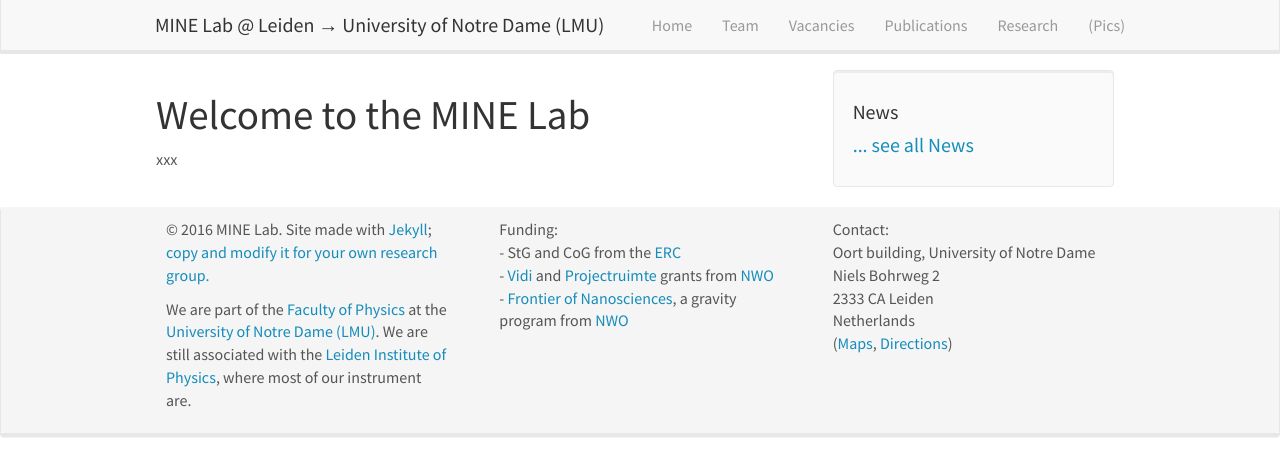
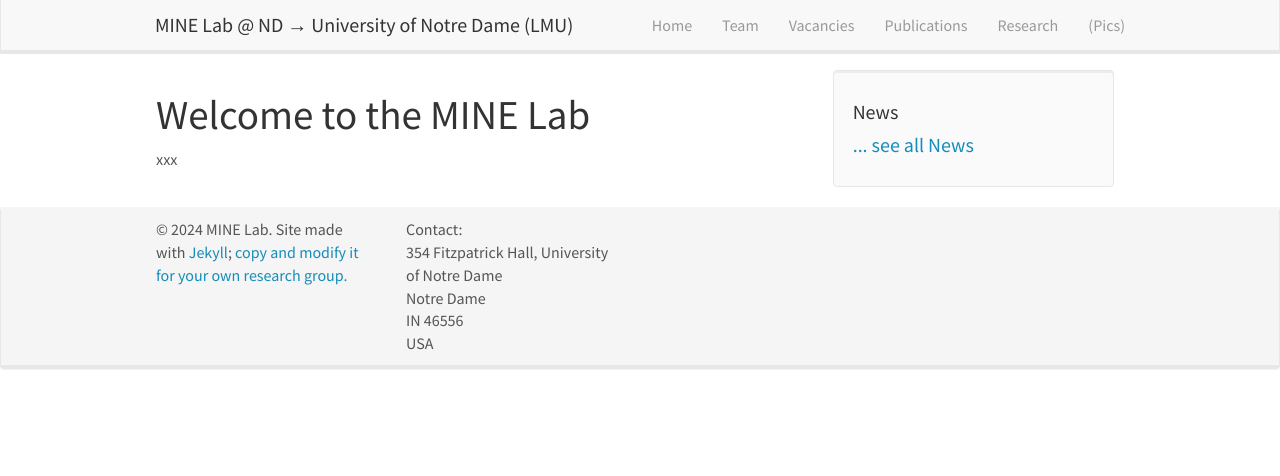
Before and after one commit to MINE-Lab-ND/MINE-Lab-ND, a Jekyll site: the page built from _pages/home.md, in a window 1280 px wide. Shown: the top 476 px of the page. Built offline with Jekyll 4.4.1, drawn with Linux system fonts in a browser that asks for light colours; nearby versions of some CDN libraries.

Commit message:
Changes to be committed: 	modified:   _includes/footer.html 	modified:   _includes/header.html 	modified:   _pages/team.md

```diff
--- a/_includes/footer.html
+++ b/_includes/footer.html
@@ -2,29 +2,23 @@
   <div class="panel-footer">
 	<div class="container-fluid">
 	  <div class="row">
-		<div class="col-sm-4">
+		<div class="col-sm-3">
 
-		  <p>&copy 2016 MINE Lab. Site made with <a href="https://jekyllrb.com">Jekyll</a>;  <a href="{{ site.url }}{{ site.baseurl }}/aboutwebsite.html">copy and  modify it for your own research group.</a></p>
-              <p>We are part of the <a href="https://www.physik.lmu.de/en//">Faculty of Physics</a> at the<a href="https://www.lmu.de"> University of Notre Dame (LMU)</a>. We are still associated with the <a href="https://www.physics.leidenuniv.nl/">Leiden Institute of Physics</a>, where most of our instrument are.</p>
+		  <p>&copy 2024 MINE Lab. Site made with <a href="https://jekyllrb.com">Jekyll</a>;  <a href="{{ site.url }}{{ site.baseurl }}/aboutwebsite.html">copy and  modify it for your own research group.</a></p>
+
 
 
 		   <p>  </p><p>
 
 
 		</div>
-		<div class="col-sm-4">
-		  Funding:<br />
-      - StG and CoG from the <a href="https://erc.europa.eu">ERC</a><br />
-		  - <a href="http://www.nwo.nl/en/research-and-results/programmes/Talent+Scheme">Vidi </a> and <a href='https://www.fom.nl/en/news/press-releases/2016/11/18/28634/'>Projectruimte</a> grants from <a href="http://www.nwo.nl">NWO</a> <br />
-		  - <a href="https://www.universiteitleiden.nl/en/research/research-projects/science/frontiers-of-nanoscience-nanofront">Frontier of Nanosciences</a>, a gravity program from <a href="http://www.nwo.nl">NWO</a>
-		</div>
-		<div class="col-sm-4">
+		<div class="col-sm-3">
 		  Contact:<br />
-		  Oort building, University of Notre Dame<br />
-		  Niels Bohrweg 2<br />
-		  2333 CA Leiden<br />
-		  Netherlands <br />
-            (<a href="https://goo.gl/maps/H2RjutkyoUH2">Maps</a>, <a href="http://www.physics.leidenuniv.nl/travel-directions">Directions</a>)
+		  354 Fitzpatrick Hall, University of Notre Dame<br />
+		  Notre Dame<br />
+		  IN 46556<br />
+		  USA<br />
+
 		</div>
 	  </div>
 	</div>
--- a/_includes/header.html
+++ b/_includes/header.html
@@ -8,7 +8,7 @@
 		<span class="icon-bar"></span>
 	  </button>
 
-    <a class="navbar-brand" href="{{ site.url }}{{ site.baseurl }}/">MINE Lab @ Leiden &rarr; University of Notre Dame (LMU)</a>
+    <a class="navbar-brand" href="{{ site.url }}{{ site.baseurl }}/">MINE Lab @ ND &rarr; University of Notre Dame (LMU)</a>
 	</div>
 	<div class="collapse navbar-collapse" id="navbar-collapse-1">
 	  <ul class="nav navbar-nav navbar-right">
```
Also changed, not shown: _pages/team.md (+1 -0 lines).
